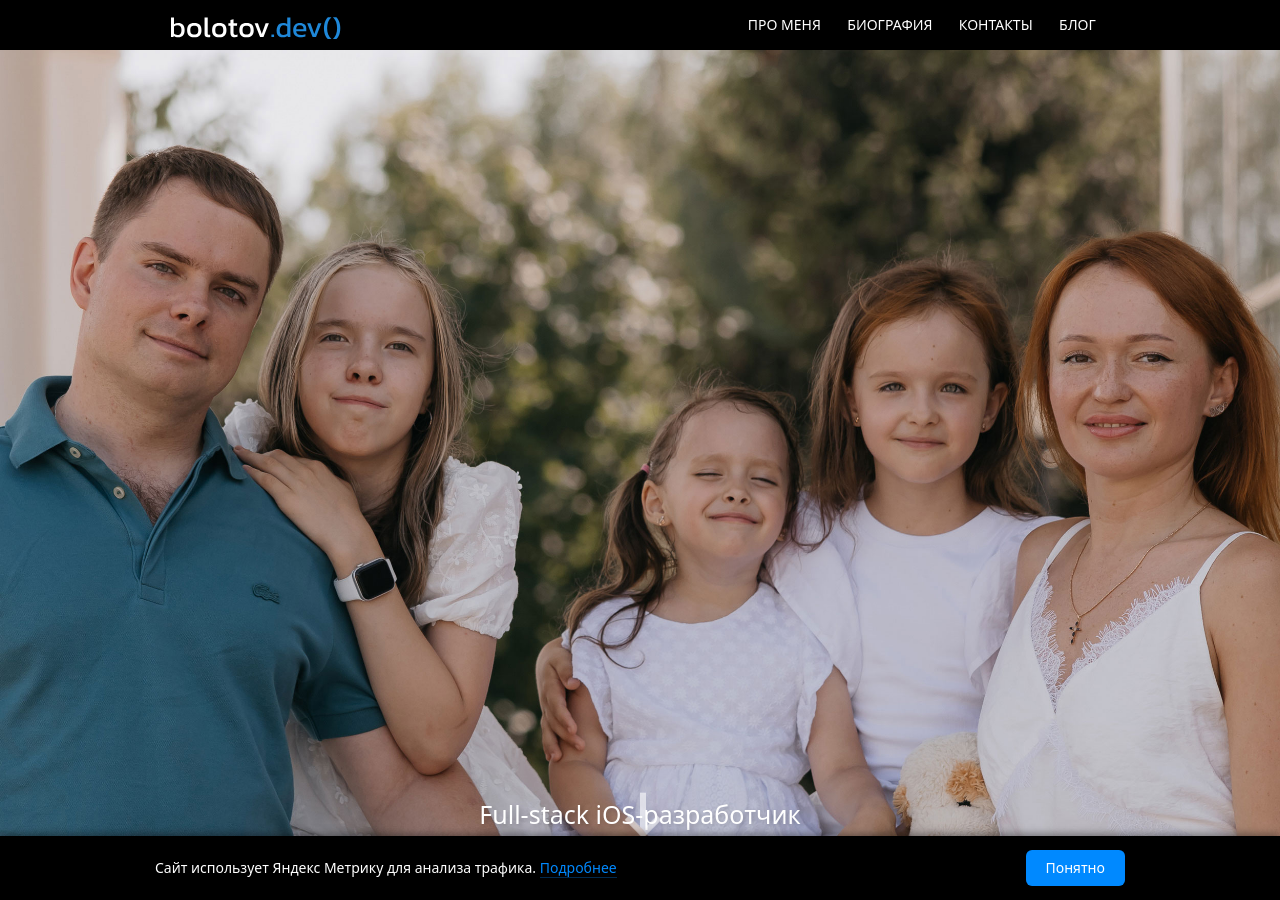
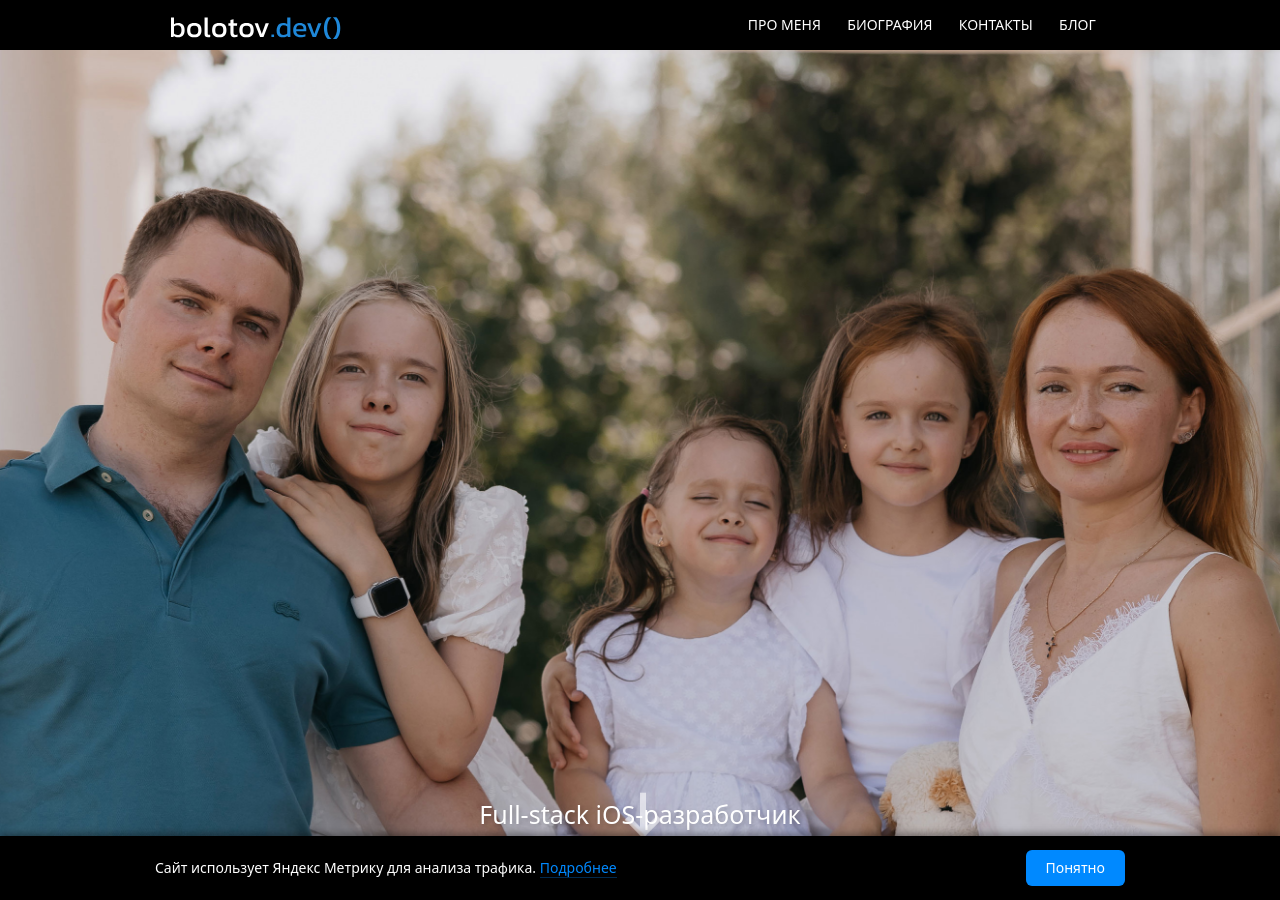
Before and after one commit to artembolotov/artembolotov.github.io, a Jekyll site: the page index.html, which Jekyll copies as it is, in a window 1280 px wide and 900 px high. Built offline with Jekyll 4.4.1, drawn with Linux system fonts in a browser that asks for light colours.

Commit message:
Main image filxed

```diff
--- a/styles/main.css
+++ b/styles/main.css
@@ -22,7 +22,8 @@ section h2 {
 /* Header section */
 #top {
   display: table;
-  height: 100%;
+  height: calc(100% - 50px);
+  margin-top: 50px;
   width: 100%;
   padding: 0;
   background: url(/img/bg-tall-web.jpg) center center;
```
